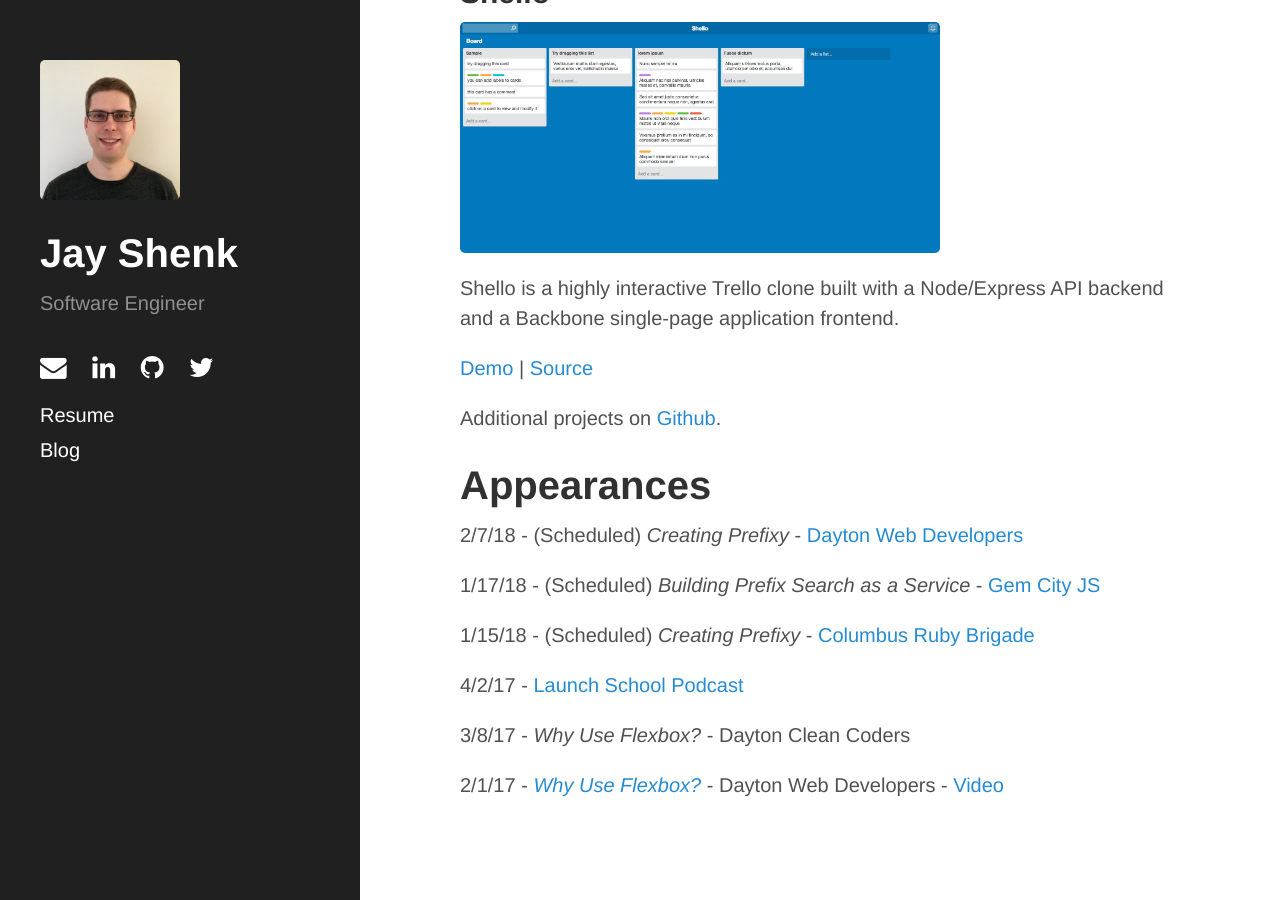
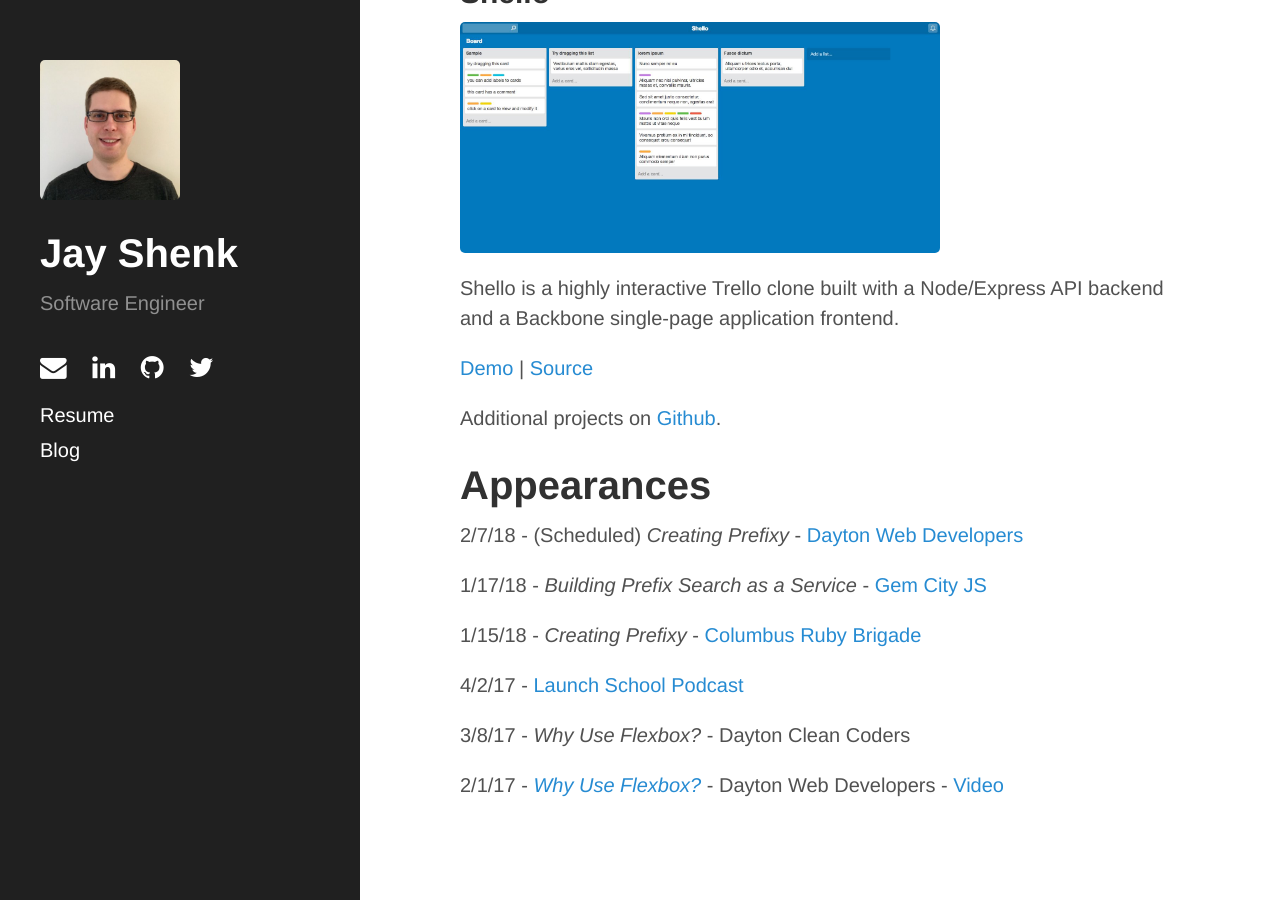
Before and after one commit to jayshenk/jayshenk.github.io, a Jekyll site: the page built from index.md, in a window 1280 px wide and 900 px high, scrolled down 1008 px. Built offline with Jekyll 4.4.1, drawn with Linux system fonts in a browser that asks for light colours.

Commit message:
minor content update

```diff
--- a/index.md
+++ b/index.md
@@ -38,12 +38,12 @@ Additional projects on [Github](https://github.com/jayshenk){:target="_blank"}.
 
 2/7/18 - (Scheduled) *Creating Prefixy* - [Dayton Web Developers](https://www.meetup.com/dayton-web-developers/events/ndsqfnyxdbkb/){:target="_blank"}
 
-1/17/18 - (Scheduled) *Building Prefix Search as a Service* - [Gem City JS](http://gemcityjs.com/){:target="_blank"}
+1/17/18 - *Building Prefix Search as a Service* - [Gem City JS](http://gemcityjs.com/){:target="_blank"}
 
-1/15/18 - (Scheduled) *Creating Prefixy* - [Columbus Ruby Brigade](http://columbusrb.com/){:target="_blank"}
+1/15/18 - *Creating Prefixy* - [Columbus Ruby Brigade](http://columbusrb.com/){:target="_blank"}
 
 4/2/17 - [Launch School Podcast](https://launchschool.com/blog/meet-a-student-jay-shenk){:target="_blank"}
 
 3/8/17 - *Why Use Flexbox?* - Dayton Clean Coders
 
-2/1/17 - [*Why Use Flexbox?*](https://youtu.be/v8fcG1ZO5Ig){:target="_blank"} - Dayton Web Developers - [Video](https://youtu.be/v8fcG1ZO5Ig)
+2/1/17 - [*Why Use Flexbox?*](https://youtu.be/v8fcG1ZO5Ig){:target="_blank"} - Dayton Web Developers - [Video](https://youtu.be/v8fcG1ZO5Ig){:target="_blank"}
```
